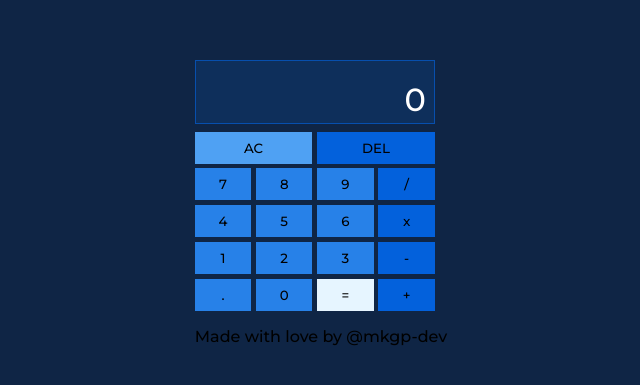
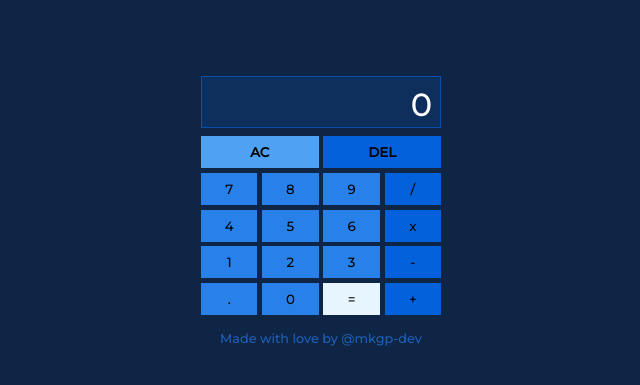
Before and after one commit to mkgp-dev/personal-top-archive, a plain HTML site: page calculator/index.html in a window 1280 px wide. Shown: the part 189-574 px from the top of the page, without its empty margins (319-959 px from the left). Drawn offline with Linux system fonts and the light colour scheme.

Commit message:
finalize stylesheet

```diff
--- a/calculator/assets/style.css
+++ b/calculator/assets/style.css
@@ -8,7 +8,8 @@
 }
 
 html,
-body {
+body,
+footer p {
   padding: 0;
   margin: 0;
 }
@@ -32,12 +33,34 @@ body {
   width: auto;
   background: #0e2f5b;
   text-align: right;
-  padding: 1.2rem .5rem .2rem .5rem;
+  padding: .5rem .5rem .2rem .5rem;
   color: #fff;
   border: 1px solid #074fad;
   margin-bottom: .5rem;
   font-weight: 200;
   font-size: 2rem;
+  display: flex;
+  flex-direction: column;
+}
+
+.calc-display > #formula,
+.calc-display > #display {
+  min-width: 0;
+}
+
+#formula {
+  font-size: .8rem;
+  color: #1e60b8;
+  overflow: hidden;
+  white-space: nowrap;
+  text-overflow: ellipsis;
+}
+
+#display {
+  overflow: hidden;
+  white-space: nowrap;
+  text-overflow: ellipsis;
+  display: block;
 }
 
 .calc-option,
@@ -48,11 +71,8 @@ body {
   justify-content: space-between;
 }
 
-.opt-left,
-.opt-right {
-  display: flex;
-  justify-content: space-between;
-  gap: .3rem;
+.calc-option button {
+  font-weight: 800;
 }
 
 .calc-option button,
@@ -82,3 +102,11 @@ body {
 .diff-btn {
   background: #e6f5ff;
 }
+
+footer p {
+  margin-top: 1rem;
+  color: #1e60b8;
+  font-weight: 300;
+  font-size: .8rem;
+  text-align: center;
+}
```
